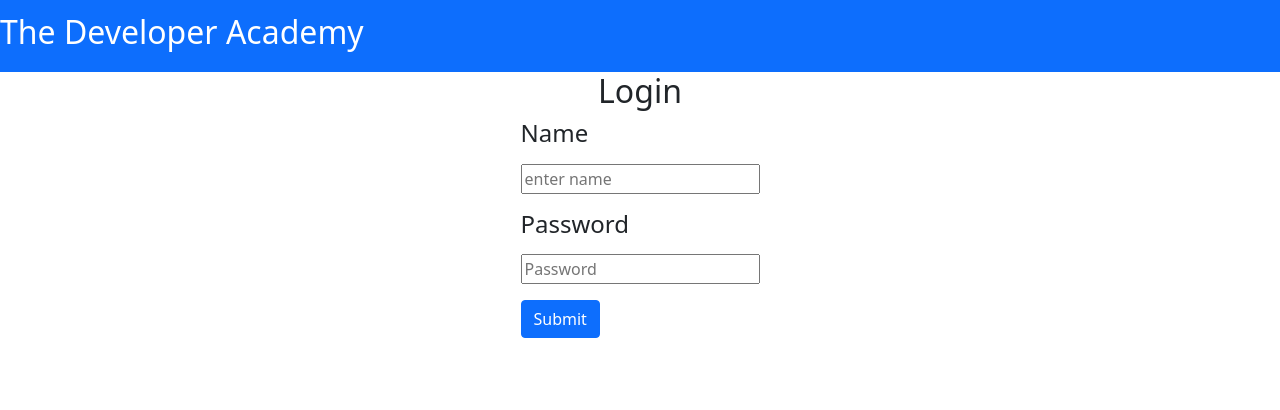
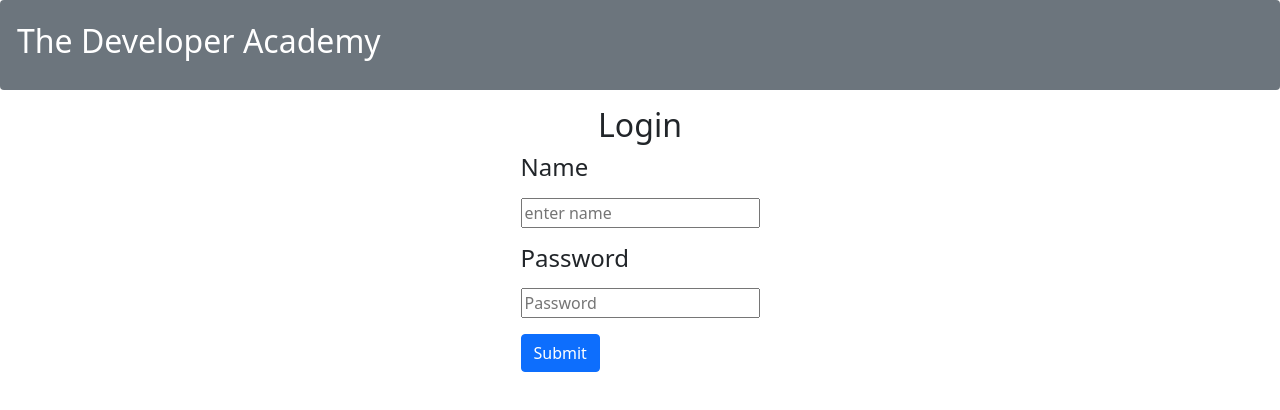
Before and after one commit to N-moh/frontend-hog, a React (Create React App) app: page / in a window 1280 px wide. Shown: the top 410 px of the page. Built offline with nearby package versions, Linux system fonts and the light colour scheme.

Commit message:
did some styling

```diff
--- a/src/Add.js
+++ b/src/Add.js
@@ -153,7 +153,6 @@ function Add(props) {
           disabled={disabled}
         /><br/> */}
 
-        <br />
         <Button size="sm"type="submit" disabled={disabled}>
           {" "}
           Submit{" "}
--- a/src/App.js
+++ b/src/App.js
@@ -25,7 +25,7 @@ function App() {
   }
   return (
     <>
-    <Navbar bg="primary" variant="dark">
+    <Navbar bg="secondary alert" variant="dark">
    <Navbar.Brand><h2>The Developer Academy</h2></Navbar.Brand>
    {/*<Navbar.Toggle aria-controls="basic-nav-nav"></Navbar.Toggle>
    <Navbar.Collapse className="nav-link">
--- a/src/Profilecard.js
+++ b/src/Profilecard.js
@@ -18,7 +18,7 @@ console.log(Profilecard)
 
 
 
-            <Card id="main"className=" m-5 Card "  style={{ width: '20rem' }} >
+            <Card id="main"className="Card "  style={{ width: '18rem' }} >
                 <Card.Body >
 
                  <Card.Img  className="mh-10 mw-10 img-thumbnail hover-shadow" src={props.picture} alt="" />
```
